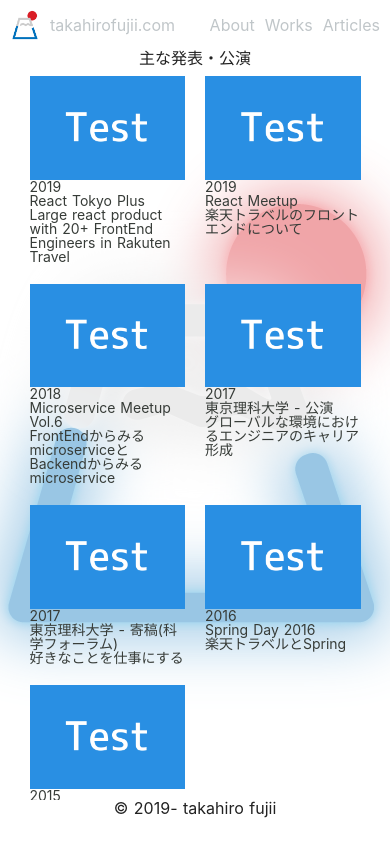
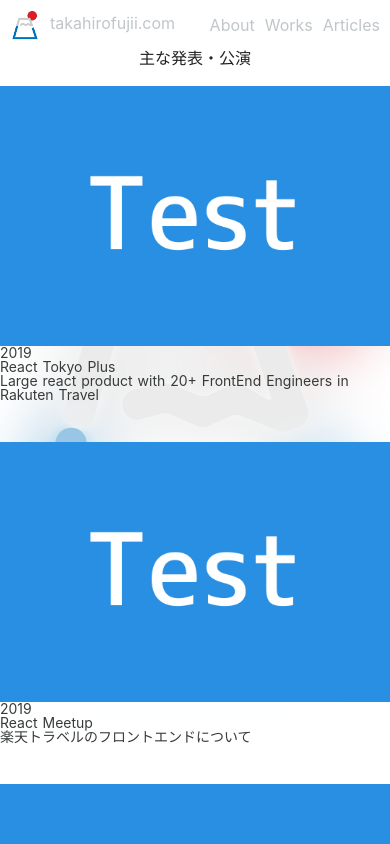
Before and after one commit to taka66/portfolio, a Nuxt app: page /works in a window 390 px wide. Built offline with nearby package versions, Linux system fonts and the light colour scheme.

Commit message:
Refactoring css

```diff
--- a/components/organisms/Header.vue
+++ b/components/organisms/Header.vue
@@ -1,12 +1,12 @@
 <template>
   <div class="header-container">
     <div class="header-title">
-      <img class="header-logo" src="~/assets/logo.png" />
-      <p class="header-name">
-        <NuxtLink class="header-link" :to="$i18n.path('')" exact>
+      <NuxtLink class="header-link" :to="$i18n.path('')" exact>
+        <img class="header-logo" src="~/assets/logo.png" />
+        <p class="header-name">
           takahirofujii.com
-        </NuxtLink>
-      </p>
+        </p>
+      </NuxtLink>
     </div>
     <ul class="header-menu">
       <li>
@@ -45,14 +45,14 @@ export default {}
 }
 .header-title {
   display: flex;
-  align-items: center;
 }
 .header-name {
   padding-left: 10px;
+  margin: 5px 0px;
 }
 .header-link {
   text-decoration: none;
-  display: inline-block;
+  display: flex;
   transition: 0.3s;
 }
 .header-link:link {
--- a/components/tmp/TopImage.vue
+++ b/components/tmp/TopImage.vue
@@ -19,12 +19,13 @@ export default {}
   background-repeat: no-repeat;
   background-size: cover;
   background-position: 50%;
-  height: 80%;
+  height: 400px;
   color: #fffffc;
 }
 
 .top-image-title {
   font-size: 60px;
   color: #fffffc;
+  margin-bottom: 20px;
 }
 </style>
--- a/layouts/default.vue
+++ b/layouts/default.vue
@@ -1,8 +1,10 @@
 <template>
   <div class="container">
     <Header class="header" />
-    <nuxt class="content" />
-    <Footer class="footer" />
+    <div class="content">
+      <nuxt />
+      <Footer class="footer" />
+    </div>
   </div>
 </template>
 
@@ -57,11 +59,10 @@ html {
 
 .content {
   overflow-y: auto;
-  // width: 100%;
 }
 
 .footer {
-  height: 50px;
+  height: 30px;
   width: 100%;
   // background-color: #dcdcdc;
 }
--- a/pages/_lang/about.vue
+++ b/pages/_lang/about.vue
@@ -1,5 +1,5 @@
 <template>
-  <section>
+  <section class="about">
     <TopImage />
     <p class="about-description">
       UI / UX エンジニア 兼 エンジニアリングマネージャ<br />
--- a/pages/_lang/works.vue
+++ b/pages/_lang/works.vue
@@ -142,4 +142,14 @@ a:hover .thumbnail {
   opacity: 0.7;
   transition-duration: 0.3s;
 }
+
+@media (max-width: 768px) {
+  .flex {
+    width: 100%;
+  }
+  .card {
+    padding: 20px 0px;
+    width: 100%;
+  }
+}
 </style>
```
